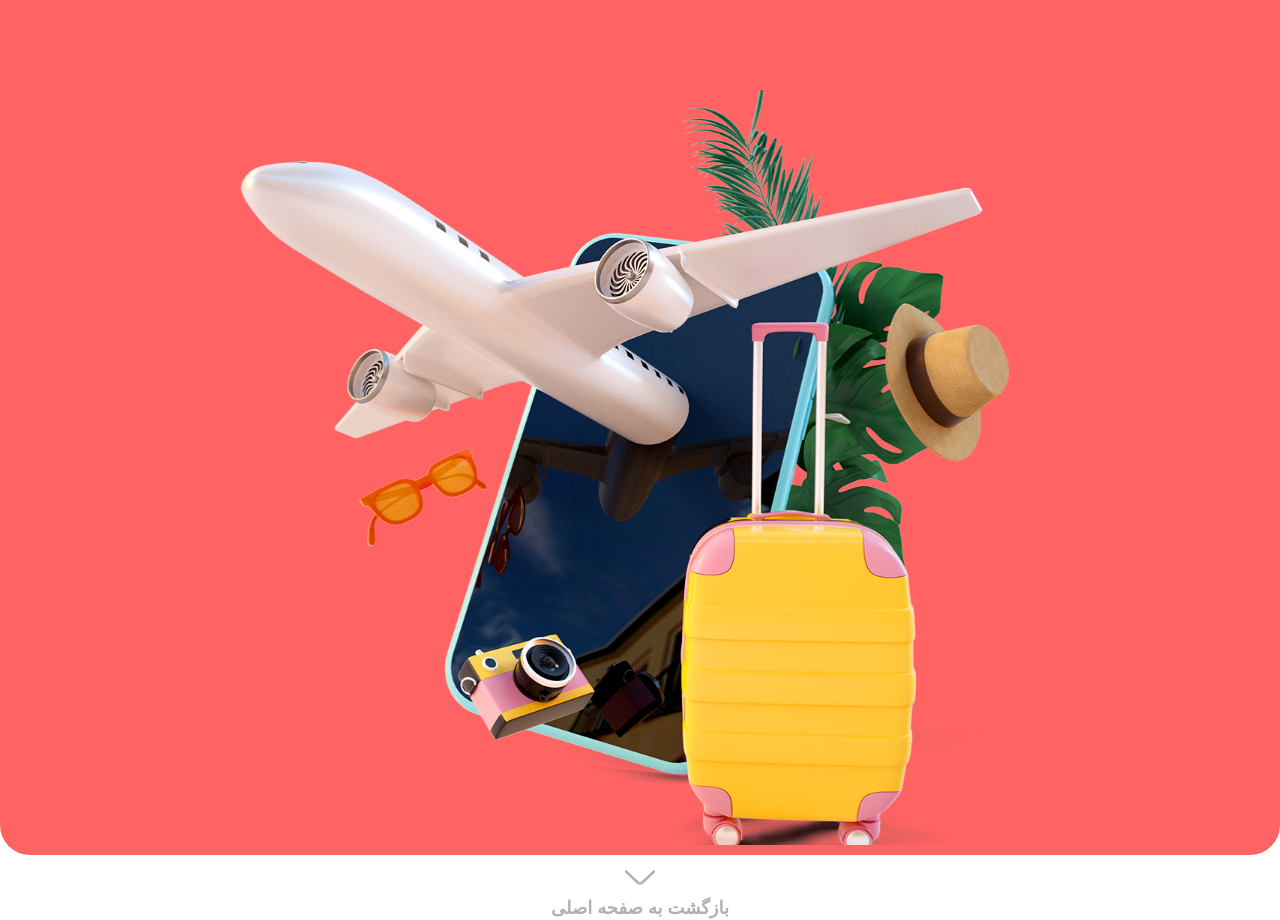
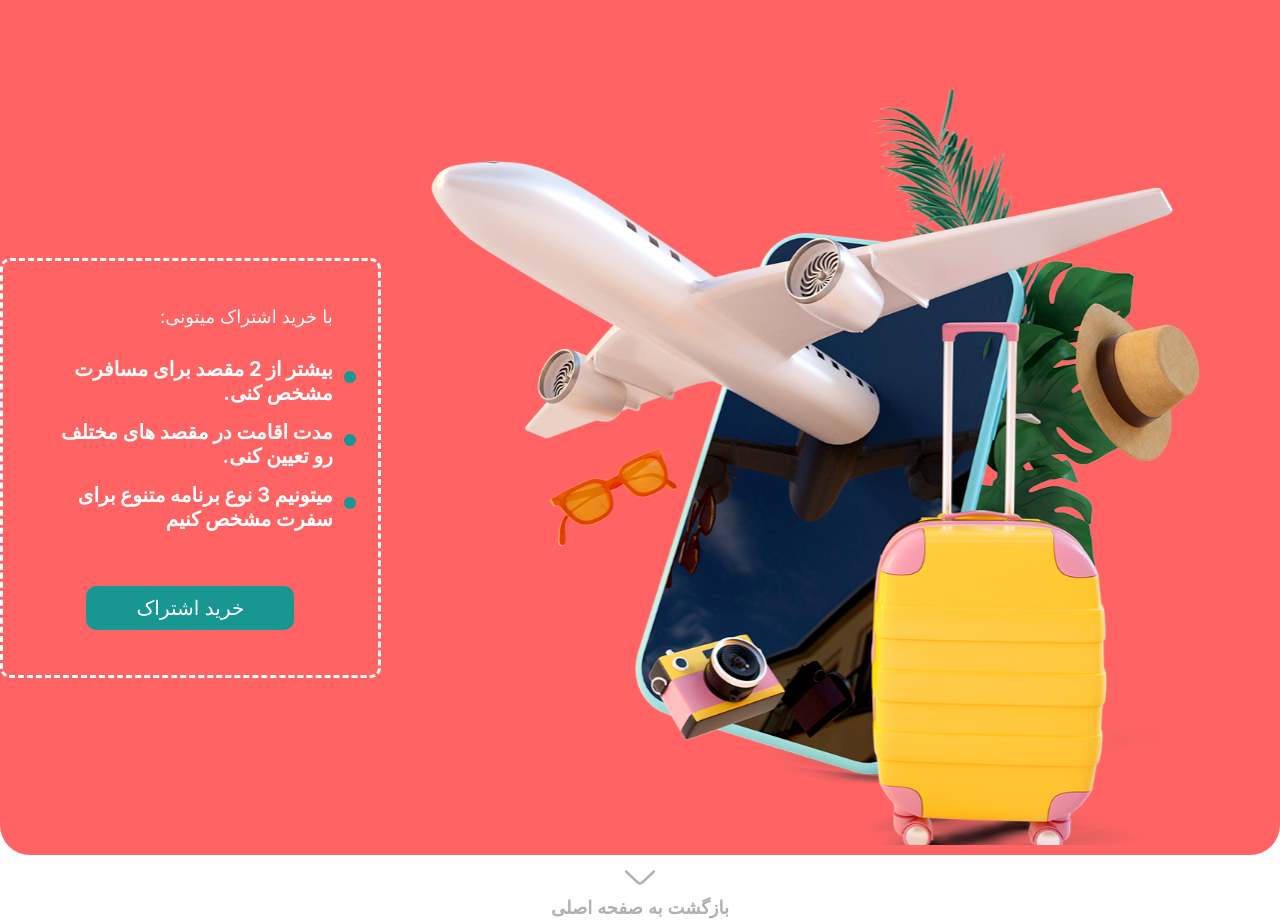
Before and after one commit to Bodaghi73/signup-sample, a React (Create React App) app: page /authentication in a window 1280 px wide. Built offline with nearby package versions, Linux system fonts and the light colour scheme.

Commit message:
subscription component

```diff
--- a/src/assets/styles/variables.scss
+++ b/src/assets/styles/variables.scss
@@ -1,5 +1,8 @@
 //colors
-:root{
+:root {
+    --light-color: #ffffff;
     --background-theme-color: #FF6363;
-    --text-box-color:#B0B0B0;
+    --text-box-color: #B0B0B0;
+    --green-color: #179692;
+    --green-hover-color: #16918E;
 }
--- /dev/null
+++ b/src/components/subscription/subscription.js
@@ -0,0 +1,26 @@
+//styles
+import './subscription.scss';
+
+function Subscription() {
+    return (
+        <div className='subscription'>
+            <div className='subscription__caption'>
+                <div className='subscription__caption--titr'>
+                    <span>با خرید اشتراک میتونی:</span>
+                </div>
+                <div className='subscription__caption--items'>
+                    <span>بیشتر از 2 مقصد برای مسافرت مشخص کنی.</span>
+                    <span>مدت اقامت در مقصد های مختلف رو تعیین کنی.</span>
+                    <span>میتونیم 3 نوع برنامه متنوع برای سفرت مشخص کنیم</span>
+                </div>
+            </div>
+            <div className='subscription__button'>
+                <button>
+                    <a href="/authentication">خرید اشتراک</a>
+                </button>
+            </div>
+        </div>
+    );
+}
+
+export default Subscription;
--- /dev/null
+++ b/src/components/subscription/subscription.scss
@@ -0,0 +1,62 @@
+@import '../../assets/styles/variables.scss';
+
+.subscription {
+    padding: 45px;
+    border: 3px dashed var(--light-color);
+    border-radius: 10px;
+
+    &__caption {
+        &--titr {
+            padding-bottom: 30px;
+            color: var(--light-color);
+            font-size: 1.125rem;
+        }
+
+        &--items {
+            display: flex;
+            flex-direction: column;
+            color: var(--light-color);
+            font-size: 1.25rem;
+            font-weight: bold;
+
+            span {
+                position: relative;
+                margin-bottom: 15px;
+
+                &::before {
+                    content: "";
+                    width: 12px;
+                    height: 12px;
+                    background-color: var(--green-color);
+                    border-radius: 50%;
+                    position: absolute;
+                    top: 14px;
+                    right: -23px;
+                }
+            }
+        }
+    }
+
+    &__button {
+        display: flex;
+        justify-content: center;
+        margin-top: 40px;
+
+        button {
+            padding: 10px 50px;
+            background-color: var(--green-color);
+            border: none;
+            border-radius: 10px;
+
+            &:hover {
+                background-color: var(--green-hover-color);
+            }
+
+            a {
+                color: var(--light-color);
+                text-decoration: none;
+                font-size: 1.25rem;
+            }
+        }
+    }
+}
--- a/src/index.scss
+++ b/src/index.scss
@@ -1,4 +1,5 @@
 body {
+  direction: rtl;
   margin: 0;
   font-family: -apple-system, BlinkMacSystemFont, 'Segoe UI', 'Roboto', 'Oxygen',
     'Ubuntu', 'Cantarell', 'Fira Sans', 'Droid Sans', 'Helvetica Neue',
--- a/src/pages/authentication/authentication.js
+++ b/src/pages/authentication/authentication.js
@@ -1,5 +1,6 @@
 //pages & components
 import BackToHome from "../../components/backToHome/backToHome";
+import Subscription from "../../components/subscription/subscription";
 
 //styles
 import './authentication.scss';
@@ -11,6 +12,7 @@ function Authentication() {
         <div className="authentication">
             <div className='authentication__content'>
                 <img src={backgroundImage} alt=""></img>
+                <Subscription></Subscription>
             </div>
             <div className='authentication__back'>
                 <BackToHome></BackToHome>
```
